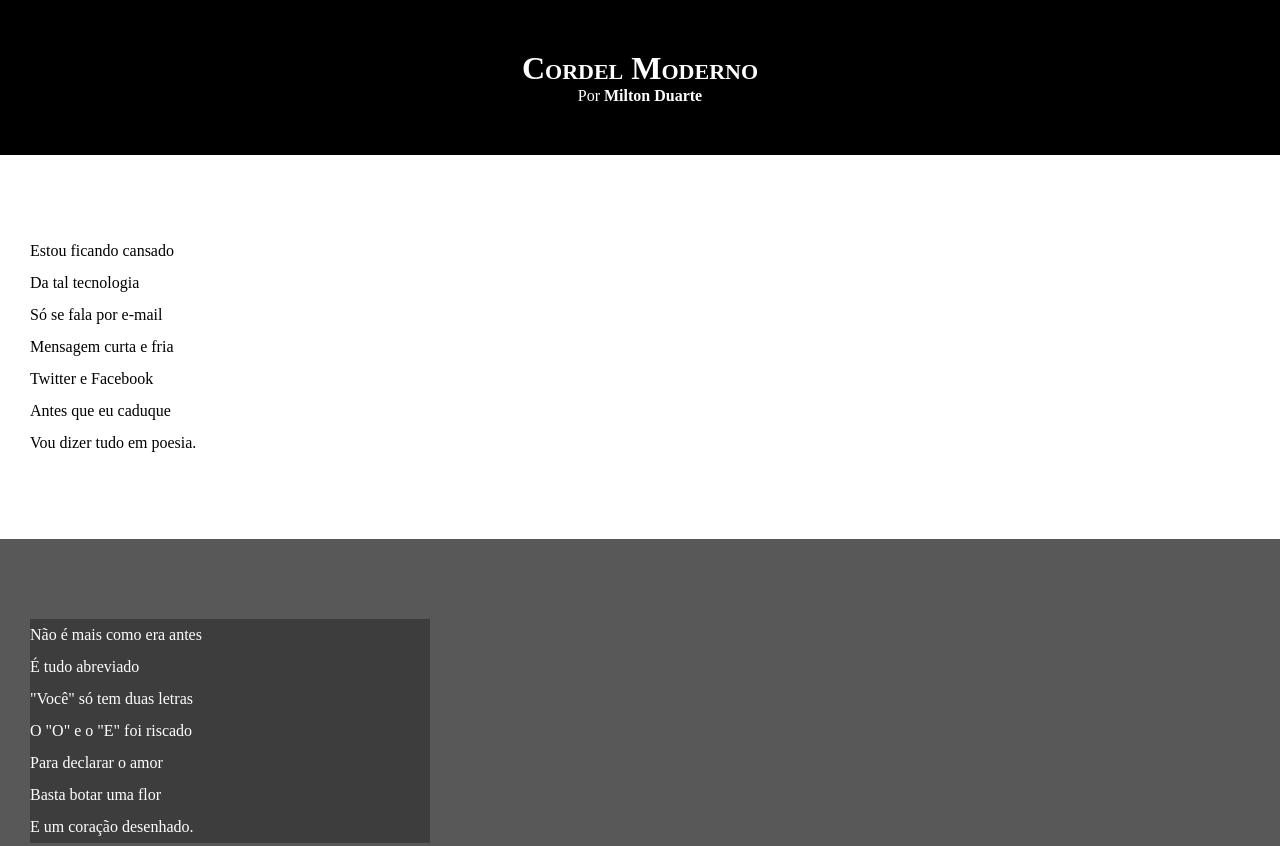
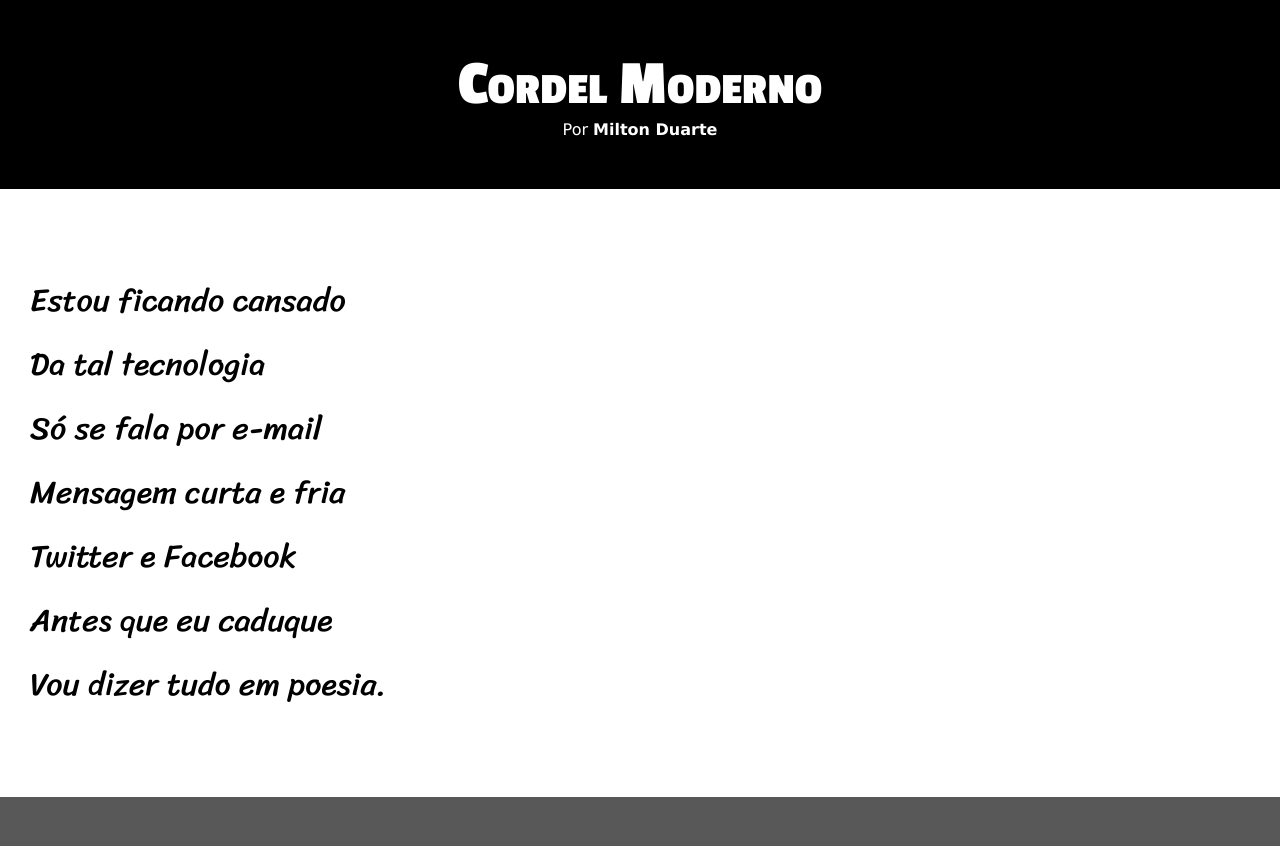
Before and after one commit to GabrielaPSantos/html-css, a plain HTML site: page Desafios/Desafio 012/index.html in a window 1280 px wide. Shown: the top 846 px of the page. Drawn offline with Linux system fonts and the light colour scheme.

Commit message:
atualização de estilos

```diff
--- a/Desafios/Desafio 012/estilo/style.css
+++ b/Desafios/Desafio 012/estilo/style.css
@@ -1,14 +1,25 @@
 @charset "UTF-8" ;
 
+@import url('https://fonts.googleapis.com/css2?family=Passion+One:wght@400;700;900&display=swap');
+
+@import url('https://fonts.googleapis.com/css2?family=Sriracha&display=swap');
+
+:root {
+    --fonte1: Verdana, Geneva, Tahoma, sans-serif;
+    --fonte2: "Passion One", sans-serif;
+    --fonte3: "Sriracha", "cursive";
+}
 
 * {
     margin: 0px;
     padding: 0px;
+    font-size: 1em;
 }
 
 html, body {
-    min-height: 100vh; /*ou 100%*/
+   min-height: 100vh; /*ou 100%*/
    background-color: grey;
+   font-family: var(--fonte1);
 }
 
 header {
@@ -20,6 +31,8 @@ header {
 header > h1 {
     padding-top: 50px;
     font-variant: small-caps; /*ou text-transform: uppercase; só que este deixa 'gritante'*/
+    font-family: var(--fonte2);
+    font-size: 4em;
 
 }
 
@@ -42,6 +55,8 @@ section {                     /*para dar efeito parallex da os espaços nas sect
     padding-bottom: 10vh;
     line-height: 2em;
     padding-left: 30px;
+    font-family: var(--fonte3);
+    font-size: 2em;
 }
 
 section.normal {
```
